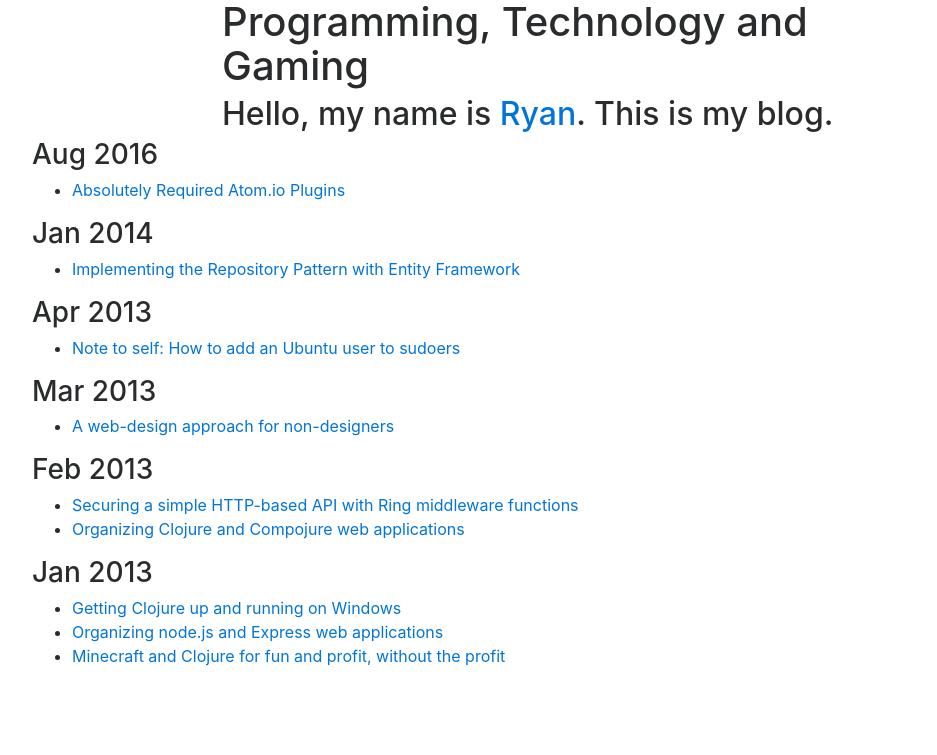
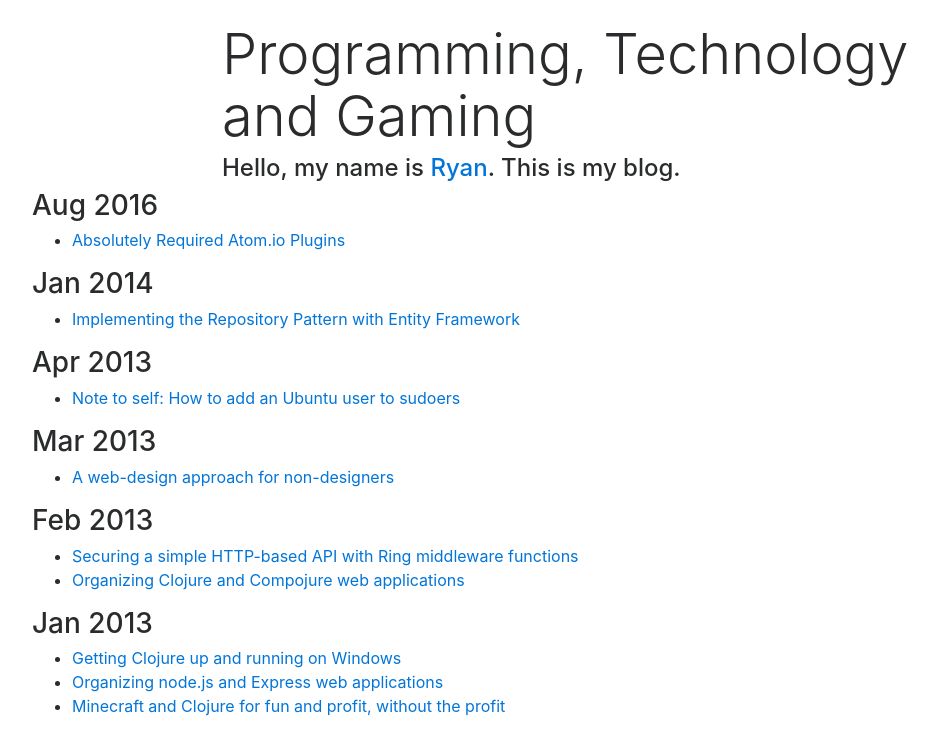
Before and after one commit to ryancole/ryancole.github.com, a Jekyll site: the page built from index.html, in a window 1280 px wide. Shown: the top 755 px of the page, without its empty margins (53-990 px from the left). Built offline with Jekyll 4.4.1, drawn with Linux system fonts in a browser that asks for light colours.

Commit message:
Update default.html

```diff
--- a/_layouts/default.html
+++ b/_layouts/default.html
@@ -36,9 +36,9 @@
   <body>
     <div class="container">
       <div class="row">
-        <div class="col-8 offset-2">
-          <h1>{{ page.title }}</h1>
-          <h2>Hello, my name is <a href="http://twitter.com/_ryancole">Ryan</a>. This is my blog.</h2>
+        <div class="col-8 offset-2 mt-4">
+          <h1 class="display-4">{{ page.title }}</h1>
+          <h4>Hello, my name is <a href="http://twitter.com/_ryancole">Ryan</a>. This is my blog.</h4>
         </div>
       </div>
 
```
